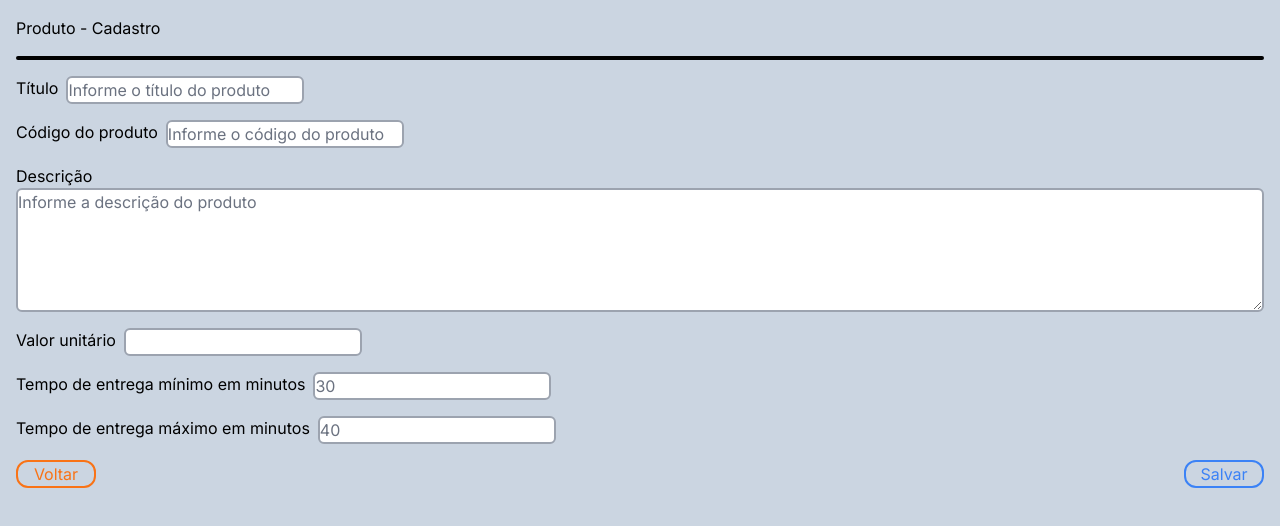
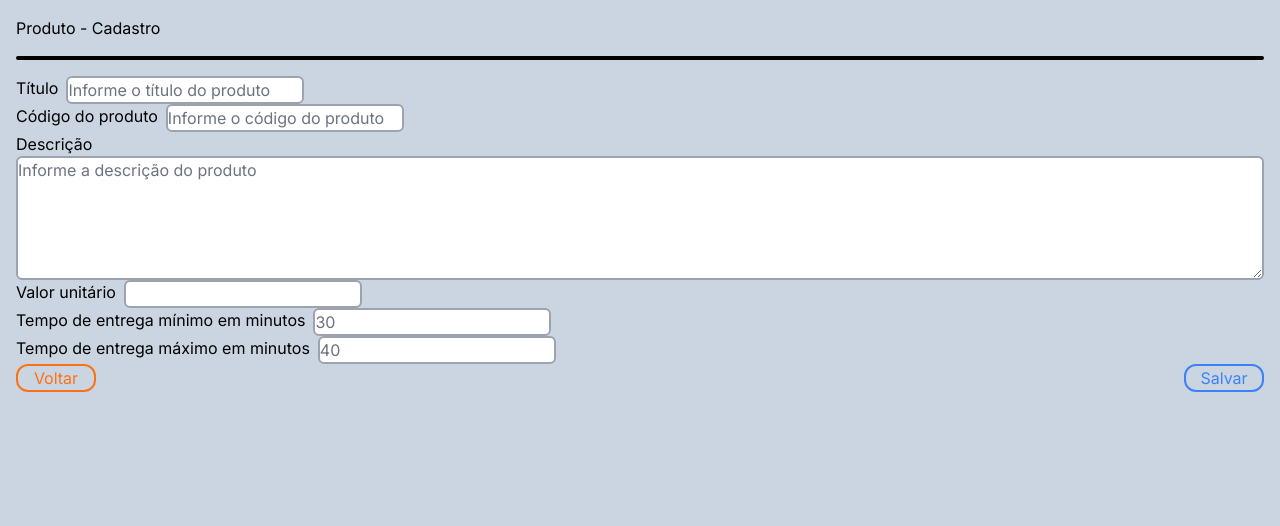
Before and after one commit to giovaniflp/Equipe02-FrontEndWeb-NextJs, a Next.js app: page /cadastroProduto in a window 1280 px wide. Shown: the top 526 px of the page. Built offline with nearby package versions, Linux system fonts and the light colour scheme.

Commit message:
adição do form ao cadastroProduto, falta alterar os formRadio e formSelect

```diff
--- a/src/app/cadastroProduto/page.tsx
+++ b/src/app/cadastroProduto/page.tsx
@@ -1,13 +1,23 @@
+"use client"
+
 import Link from "next/link";
 import FormInput from "../components/FormInput";
 
 export default function cadastroProduto(){
+
+    function log (event: any){
+        event.preventDefault();
+        console.log(event)
+        console.log(event.target.produtoTitulo.value)
+    }
+
     return(
         <div className="flex flex-col gap-4 h-screen bg-slate-300 p-4">
             <header>
                 <h1>Produto - Cadastro</h1>
             </header>
             <hr className="border-black rounded-xl border-2"/>
+            <form onSubmit={log}>
                 <FormInput type="text" title="Título" placeholder="Informe o título do produto" name="produtoTitulo" required={true}/>
                 <FormInput type="number" title="Código do produto" placeholder="Informe o código do produto" name="produtoCodigo" required={true}/>
                 <div className="flex flex-col ">
@@ -21,6 +31,7 @@ export default function cadastroProduto(){
                     <Link className="border-orange-500 border-2 w-20 text-orange-500 text-center rounded-xl" href={"/"}>Voltar</Link>
                     <button className="border-blue-500 border-2 w-20 text-blue-500 text-cente rounded-xl" type="submit">Salvar</button>
                 </div>
+            </form>
         </div>
     )
 }
```
Lines whose indentation alone changed are shown as unchanged.
